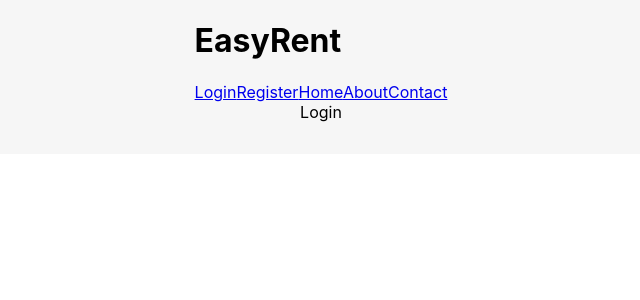
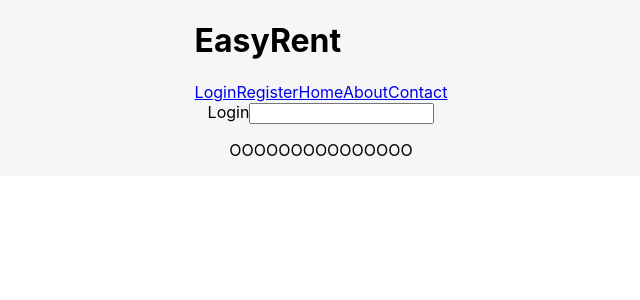
Before and after one commit to easyrent11/EasyRent, a React (Create React App) app: page /Login in a window 1280 px wide. Shown: the top 300 px of the page, without its empty margins (319-959 px from the left). Built offline with nearby package versions, Linux system fonts and the light colour scheme.

Commit message:
added login input

```diff
--- a/src/components/Login.js
+++ b/src/components/Login.js
@@ -3,8 +3,11 @@ import React from 'react'
 export default function Login() {
   return (
     <>
-       <form>Login</form>
-        <p></p>
+       <form>Login
+      <input type='text' name='aaa'/>
+
+       </form>
+        <p>OOOOOOOOOOOOOOO</p>
     </>
 
   )
```
